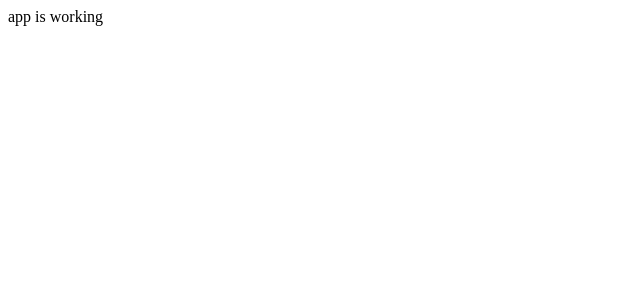
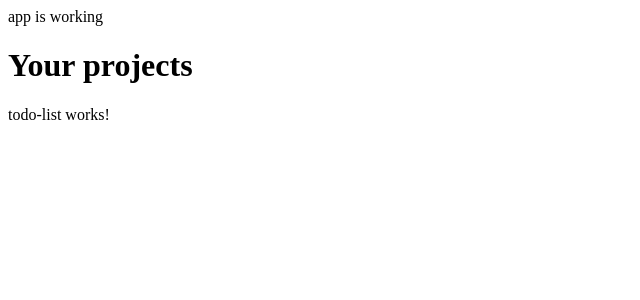
Before and after one commit to TomaszLakota/Angular-Todo-List, an Angular app: page / in a window 1280 px wide. Shown: the top 300 px of the page, without its empty margins (0-640 px from the left). Built offline with nearby package versions, Linux system fonts and the light colour scheme.

Commit message:
create main app component

```diff
--- a/src/app/app.component.html
+++ b/src/app/app.component.html
@@ -1 +1,13 @@
 app is working
+
+<div className="App">
+  <div className="App__sidebar"></div>
+  <div className="App__container">
+    <header className="App__header">
+      <h1 className="App__headline">Your projects</h1>
+    </header>
+    <article className="App__body">
+      <app-todo-list></app-todo-list>
+    </article>
+  </div>
+</div>
```
